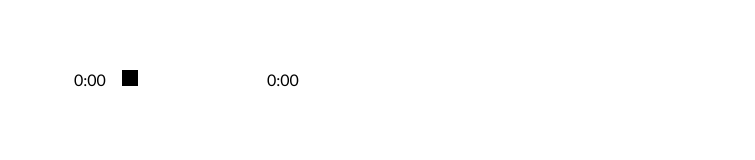
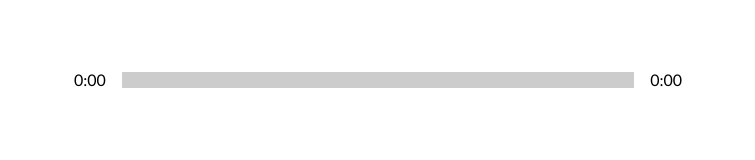
Before and after one commit to DVarner94/music-app, a React (Create React App) app: page / in a window 1280 px wide. Shown: the part 506-666 px from the top of the page, without its empty margins (262-1017 px from the left). Built offline with nearby package versions, Linux system fonts and the light colour scheme.

Commit message:
animate-track, will cover .track

```diff
--- a/src/styles/_player.scss
+++ b/src/styles/_player.scss
@@ -40,3 +40,20 @@ input[type="range"]::-webkit-slider-thumb{
     width: 16px;
     background: black;
 }
+
+.track{
+    background: lightblue;
+    width: 100%;
+    height: 1rem;
+    position: relative;
+    border-radius: 1rem;
+}
+
+.animate-track{
+    background: rgb(204, 204, 204);
+    width: 100%;
+    height: 100%;
+    position: absolute;
+    top: 0;
+    left: 0;
+}
```
